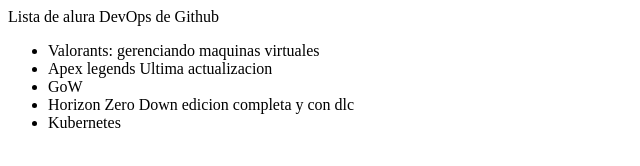
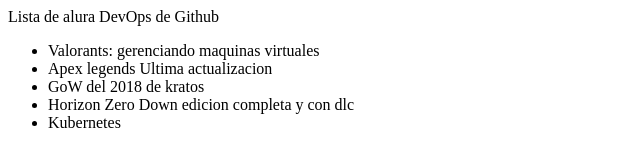
Before and after one commit to Orlandows/Alura-git, a plain HTML site: page index.html in a window 1280 px wide. Shown: the whole page, without its empty margins (0-640 px from the left). Drawn offline with Linux system fonts and the light colour scheme.

Commit message:
Cambiando el nombre de Gow

```diff
--- a/index.html
+++ b/index.html
@@ -8,7 +8,7 @@
         <ul>
             <li>Valorants: gerenciando maquinas virtuales</li>
             <li>Apex legends Ultima actualizacion</li>
-            <li>GoW</li>
+            <li>GoW del 2018 de kratos</li>
             <li>Horizon Zero Down edicion completa y con dlc</li>
             <li>Kubernetes</li>
         </ul>
```
